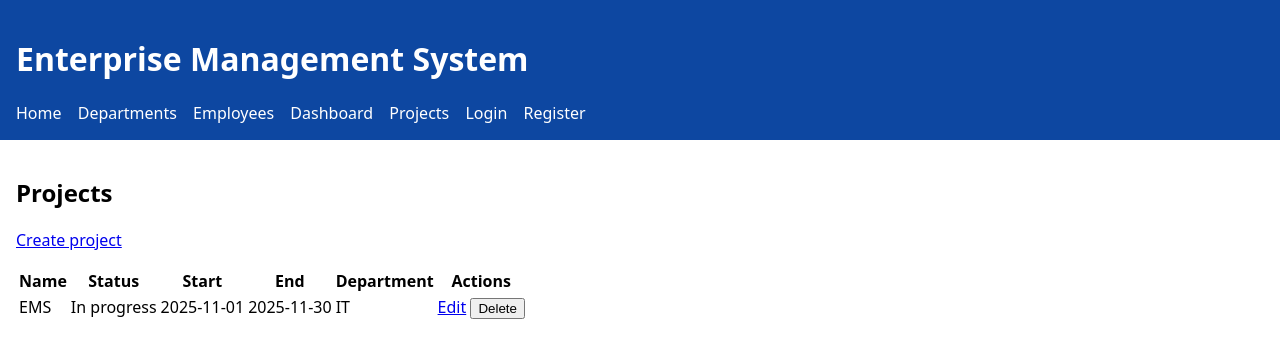
After one commit to mouktikzz/Enterprise-Management-System, a Flask app: page /projects/ in a window 1280 px wide. The commit adds this page. Shown: the top 358 px of the page. Run offline with Flask 3, Linux system fonts and the light colour scheme.

Commit message:
feat: add projects and employees blueprints with routes and templates
- Create new blueprints for projects and employees with CRUD functionality
- Add dashboard blueprint to display system statistics
- Implement project model with department relationship
- Add navigation links to base template
- Include command documentation in cmds.md

```diff
--- a/app/__init__.py
+++ b/app/__init__.py
@@ -35,10 +35,16 @@ def create_app():
             return None
     from .blueprints.core import bp as core_bp
     app.register_blueprint(core_bp)
+    from .blueprints.dashboard import bp as dash_bp
+    app.register_blueprint(dash_bp)
     from .blueprints.auth import bp as auth_bp
     app.register_blueprint(auth_bp)
     from .blueprints.departments import bp as dep_bp
     app.register_blueprint(dep_bp)
+    from .blueprints.employees import bp as emp_bp
+    app.register_blueprint(emp_bp)
+    from .blueprints.projects import bp as proj_bp
+    app.register_blueprint(proj_bp)
 
 
     # Configure file logging
--- /dev/null
+++ b/app/blueprints/dashboard/__init__.py
@@ -0,0 +1,6 @@
+from flask import Blueprint
+
+
+bp = Blueprint("dashboard", __name__, url_prefix="/dashboard")
+
+from . import routes
--- /dev/null
+++ b/app/blueprints/employees/__init__.py
@@ -0,0 +1,6 @@
+from flask import Blueprint
+
+
+bp = Blueprint("employees", __name__, url_prefix="/employees")
+
+from . import routes
--- /dev/null
+++ b/app/blueprints/projects/__init__.py
@@ -0,0 +1,6 @@
+from flask import Blueprint
+
+
+bp = Blueprint("projects", __name__, url_prefix="/projects")
+
+from . import routes
--- /dev/null
+++ b/app/blueprints/projects/routes.py
@@ -0,0 +1,83 @@
+from flask import render_template, request, redirect, url_for, flash
+from flask_login import login_required
+from . import bp
+from ...extensions import db
+from ...models import Project, Department
+from datetime import datetime
+
+
+@bp.route('/')
+def list_projects():
+    items = Project.query.order_by(Project.name.asc()).all()
+    return render_template('projects/list.html', items=items)
+
+
+@bp.route('/create', methods=['GET', 'POST'])
+@login_required
+def create_project():
+    departments = Department.query.order_by(Department.name.asc()).all()
+    if request.method == 'POST':
+        name = request.form.get('name', '').strip()
+        status = request.form.get('status', '').strip()
+        start_date = request.form.get('start_date')
+        end_date = request.form.get('end_date')
+        department_id = request.form.get('department_id')
+        if not name:
+            flash('Name is required')
+            return render_template('projects/create.html', departments=departments)
+        dep = Department.query.get(department_id) if department_id else None
+        def parse_date(s):
+            try:
+                return datetime.strptime(s, '%Y-%m-%d').date() if s else None
+            except Exception:
+                return None
+        proj = Project(
+            name=name,
+            status=status or None,
+            start_date=parse_date(start_date),
+            end_date=parse_date(end_date),
+            department=dep,
+        )
+        db.session.add(proj)
+        db.session.commit()
+        return redirect(url_for('projects.list_projects'))
+    return render_template('projects/create.html', departments=departments)
+
+
+@bp.route('/<int:id>/edit', methods=['GET', 'POST'])
+@login_required
+def edit_project(id):
+    proj = Project.query.get_or_404(id)
+    departments = Department.query.order_by(Department.name.asc()).all()
+    if request.method == 'POST':
+        name = request.form.get('name', '').strip()
+        status = request.form.get('status', '').strip()
+        start_date = request.form.get('start_date')
+        end_date = request.form.get('end_date')
+        department_id = request.form.get('department_id')
+        if not name:
+            flash('Name is required')
+            return render_template('projects/edit.html', item=proj, departments=departments)
+        def parse_date(s):
+            try:
+                return datetime.strptime(s, '%Y-%m-%d').date() if s else None
+            except Exception:
+                return None
+        dep = Department.query.get(department_id) if department_id else None
+        proj.name = name
+        proj.status = status or None
+        proj.start_date = parse_date(start_date)
+        proj.end_date = parse_date(end_date)
+        proj.department = dep
+        db.session.commit()
+        return redirect(url_for('projects.list_projects'))
+    return render_template('projects/edit.html', item=proj, departments=departments)
+
+
+@bp.route('/<int:id>/delete', methods=['POST'])
+@login_required
+def delete_project(id):
+    proj = Project.query.get_or_404(id)
+    db.session.delete(proj)
+    db.session.commit()
+    return redirect(url_for('projects.list_projects'))
--- a/app/templates/base.html
+++ b/app/templates/base.html
@@ -12,6 +12,9 @@
     <nav class="site-nav">
       <a href="/">Home</a>
       <a href="{{ url_for('departments.list_departments') }}">Departments</a>
+      <a href="{{ url_for('employees.list_employees') }}">Employees</a>
+      <a href="{{ url_for('dashboard.index') }}">Dashboard</a>
+      <a href="{{ url_for('projects.list_projects') }}">Projects</a>
       {% if current_user.is_authenticated %}
         <span class="nav-user">Hi, {{ current_user.username }}</span>
         <a href="{{ url_for('auth.logout') }}">Logout</a>
--- /dev/null
+++ b/app/templates/projects/list.html
@@ -0,0 +1,33 @@
+{% extends "base.html" %}
+{% block content %}
+<section>
+  <h2>Projects</h2>
+  <p><a href="{{ url_for('projects.create_project') }}">Create project</a></p>
+  {% if items %}
+  <table>
+    <thead>
+      <tr><th>Name</th><th>Status</th><th>Start</th><th>End</th><th>Department</th><th>Actions</th></tr>
+    </thead>
+    <tbody>
+      {% for p in items %}
+      <tr>
+        <td>{{ p.name }}</td>
+        <td>{{ p.status or '' }}</td>
+        <td>{{ p.start_date or '' }}</td>
+        <td>{{ p.end_date or '' }}</td>
+        <td>{{ p.department.name if p.department else '' }}</td>
+        <td>
+          <a href="{{ url_for('projects.edit_project', id=p.id) }}">Edit</a>
+          <form action="{{ url_for('projects.delete_project', id=p.id) }}" method="post" style="display:inline">
+            <button type="submit">Delete</button>
+          </form>
+        </td>
+      </tr>
+      {% endfor %}
+    </tbody>
+  </table>
+  {% else %}
+  <p>No projects yet.</p>
+  {% endif %}
+</section>
+{% endblock %}
```
Also changed, not shown: app/blueprints/dashboard/routes.py (added, +13 -0 lines), app/blueprints/employees/routes.py (added, +68 -0 lines), app/models.py (+10 -0 lines), app/templates/dashboard/index.html (added, +15 -0 lines), app/templates/employees/create.html (added, +20 -0 lines), app/templates/employees/edit.html (added, +20 -0 lines), app/templates/employees/list.html (added, +31 -0 lines), app/templates/projects/create.html (added, +22 -0 lines), app/templates/projects/edit.html (added, +22 -0 lines), cmds.md (added, +13 -0 lines), migrations/versions/0c4d0d56a908_add_projects.py (added, +37 -0 lines), instance/ems.db.
